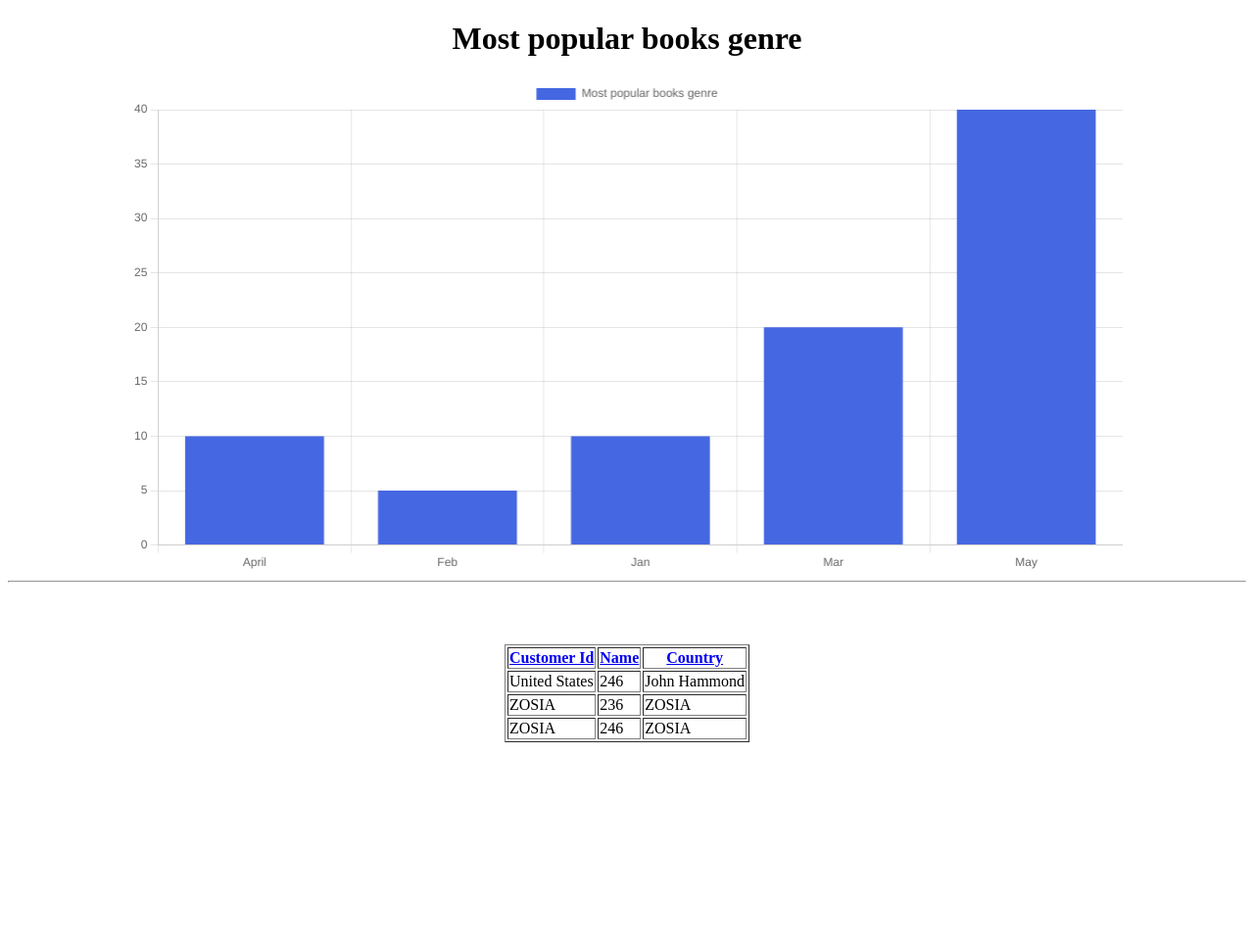
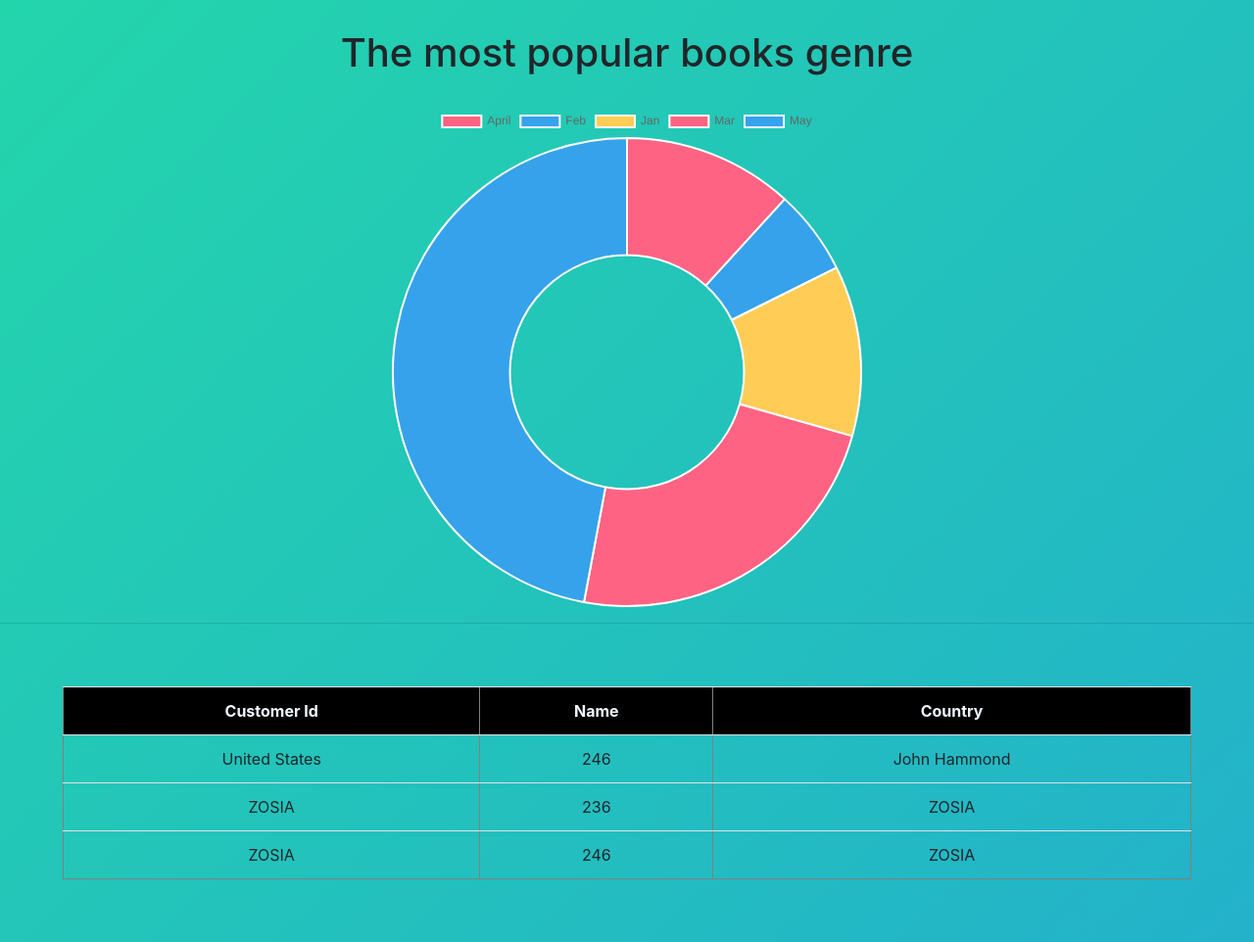
Before and after one commit to adsobi/ADISS, a Flask app: page / in a window 1280 px wide. Shown: the whole page at 98% size. Before the commit the page ends 758 px from the top, so only its background shows below. Run offline with Flask 2, Linux system fonts and the light colour scheme; some libraries are stand-ins or nearby versions.

Commit message:
styling and switch charts for pages

```diff
--- a/src/public/css/style.css
+++ b/src/public/css/style.css
@@ -1,17 +1,36 @@
 body {
-    font: system-ui;
+    font-family: system-ui;
+    background: linear-gradient(-45deg, #ee7752, #e73c7e, #23a6d5, #23d5ab);
+    background-size: 400% 400%;
+    animation: gradient 15s ease infinite;
 }
 
 .title {
     text-align: center;
-    font: system-ui;
+    margin: 30px auto;
 }
 
-canvas {
+#myChart {
     width: 80% !important;
     margin: auto;
 }
 
-table {
-    margin: 5% auto;
+#myDoughnutChart {
+    width: 40% !important;
+    height: 40% !important;
+    margin: auto;
 }
+
+.table {
+    margin: 5% auto !important;
+    width: 90% !important;
+    text-align: center;
+}
+
+th {
+    background: black;
+}
+
+th a {
+    color: aliceblue;
+}
--- a/src/public/js/main.js
+++ b/src/public/js/main.js
@@ -7,7 +7,7 @@ $.ajax({
     url: ":api/getTable",
     success: (result)=>{
         arr = Object.values(result.table);
-        var table = $("<table />");
+        var table = $("<table class='table' />");
         table[0].border = "1";
 
 //Get the count of columns.
@@ -16,7 +16,7 @@ var columnCount = headers.length;
 //Add the header row.
 var row = $(table[0].insertRow(-1));
 for (var i = 0; i < columnCount; i++) {
-    var headerCell = $('<th/>');
+    var headerCell = $('<th scope="col" />');
     headerCell.html(`<a href=${headersLinks[i]}>${headers[i]}</a>`);
     row.append(headerCell);
 }
--- a/src/templates/index.html
+++ b/src/templates/index.html
@@ -7,14 +7,18 @@
     <script src="https://code.jquery.com/jquery-3.6.0.min.js" integrity="sha256-/xUj+3OJU5yExlq6GSYGSHk7tPXikynS7ogEvDej/m4=" crossorigin="anonymous"></script>
     <script src="https://cdn.jsdelivr.net/npm/chart.js"></script>
     <link rel="stylesheet" href="./public/css/style.css">
+    <link rel="stylesheet" href="https://maxcdn.bootstrapcdn.com/bootstrap/4.0.0/css/bootstrap.min.css" integrity="sha384-Gn5384xqQ1aoWXA+058RXPxPg6fy4IWvTNh0E263XmFcJlSAwiGgFAW/dAiS6JXm" crossorigin="anonymous">
 </head>
 <body>
-    <h1 class="title">Most popular books genre</h1>
-    <canvas id="myChart"></canvas>
+    <h1 class="title">The most popular books genre</h1>
+    <canvas id="myDoughnutChart"></canvas>
     <hr />
     <div id="dvTable">
     </div>
 
+    <script src="https://code.jquery.com/jquery-3.2.1.slim.min.js" integrity="sha384-KJ3o2DKtIkvYIK3UENzmM7KCkRr/rE9/Qpg6aAZGJwFDMVNA/GpGFF93hXpG5KkN" crossorigin="anonymous"></script>
+    <script src="https://cdnjs.cloudflare.com/ajax/libs/popper.js/1.12.9/umd/popper.min.js" integrity="sha384-ApNbgh9B+Y1QKtv3Rn7W3mgPxhU9K/ScQsAP7hUibX39j7fakFPskvXusvfa0b4Q" crossorigin="anonymous"></script>
+    <script src="https://maxcdn.bootstrapcdn.com/bootstrap/4.0.0/js/bootstrap.min.js" integrity="sha384-JZR6Spejh4U02d8jOt6vLEHfe/JQGiRRSQQxSfFWpi1MquVdAyjUar5+76PVCmYl" crossorigin="anonymous"></script>
     <script type="text/javascript" src="./public/js/jquery-3.6.0.min.js"></script>
     <script type="text/javascript" src="./public/js/main.js"></script>
 </body>
--- a/src/templates/page2.html
+++ b/src/templates/page2.html
@@ -9,8 +9,8 @@
     <link rel="stylesheet" href="./public/css/style.css">
 </head>
 <body>
-    <h1>strona 2</h1>
-    <canvas id="myDoughnutChart"></canvas>
+    <h1 class="title">The most popular authors of that genre</h1>
+    <canvas id="myChart"></canvas>
 
     <script type="text/javascript" src="./public/js/jquery-3.6.0.min.js"></script>
     <script type="text/javascript" src="./public/js/main.js"></script>
```
